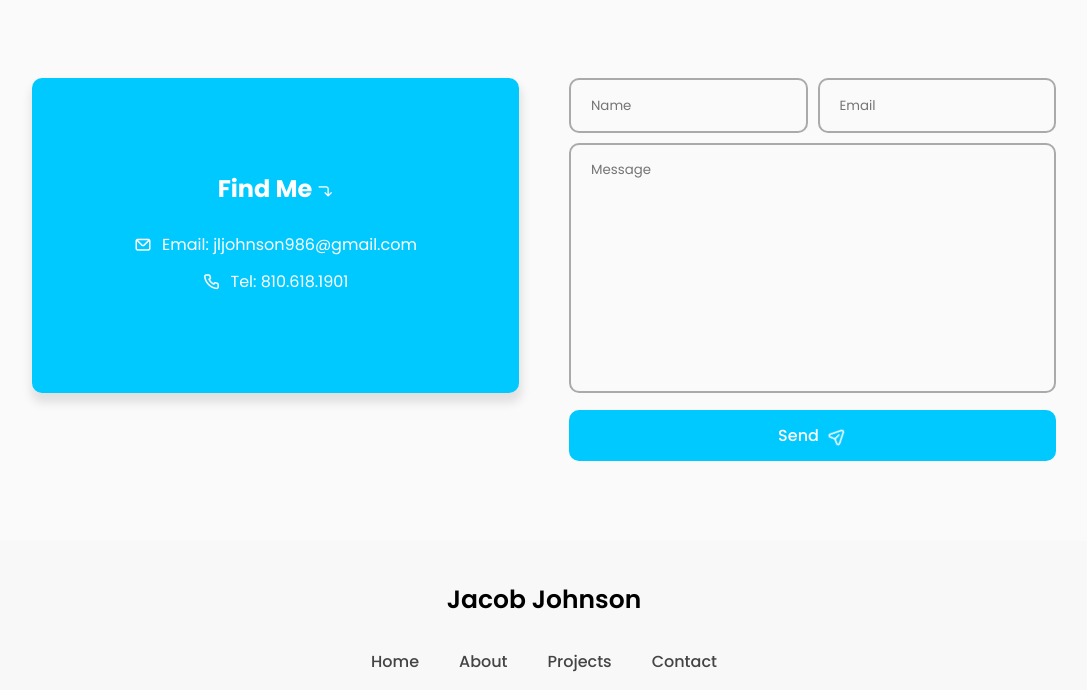
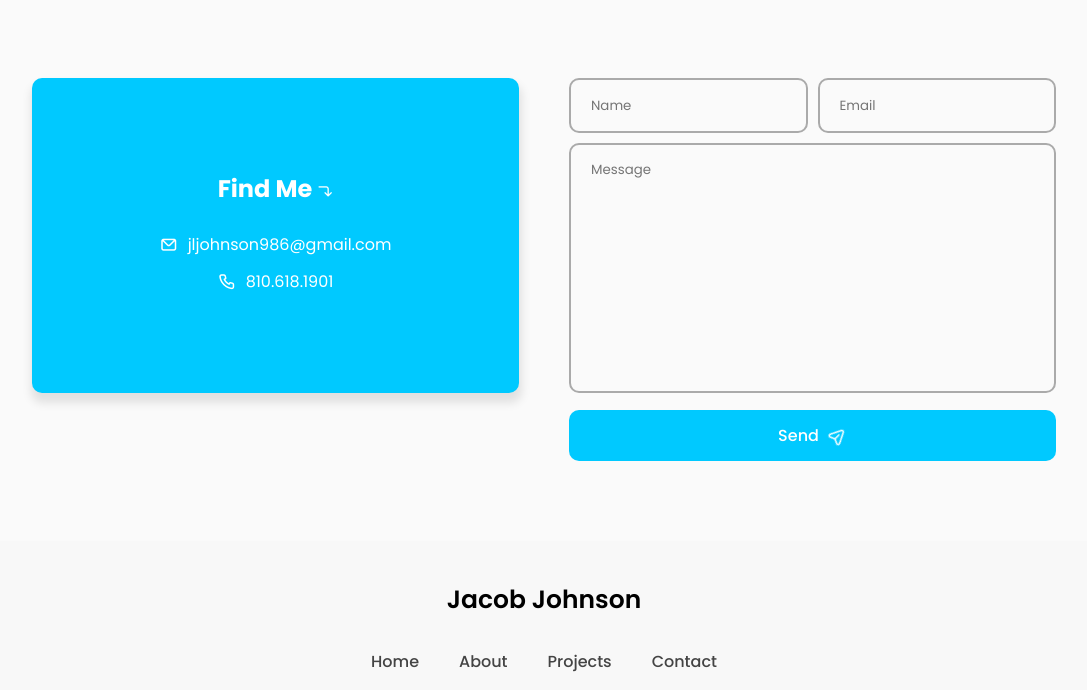
Before and after one commit to JacobJohnson986/portfolio, a plain HTML site: page index.html in a window 1280 px wide. Shown: the part 2133-2823 px from the top of the page, without its empty margins (96-1183 px from the left). Drawn offline with nearby package versions, Linux system fonts and the light colour scheme.

```diff
--- a/index.html
+++ b/index.html
@@ -192,8 +192,8 @@
              <div class="col">
                 <div class="contact-info">
                     <h2>Find Me <i class="uil uil-corner-right-down"></i></h2>
-                    <p><i class="uil uil-envelope"></i> Email: jljohnson986@gmail.com</p>
-                    <p><i class="uil uil-phone"></i> Tel: 810.618.1901</p>
+                    <p><i class="uil uil-envelope"></i> jljohnson986@gmail.com</p>
+                    <p><i class="uil uil-phone"></i> 810.618.1901</p>
                 </div>
              </div>
              <div class="col">
```
Also changed, not shown: 1 other file.
